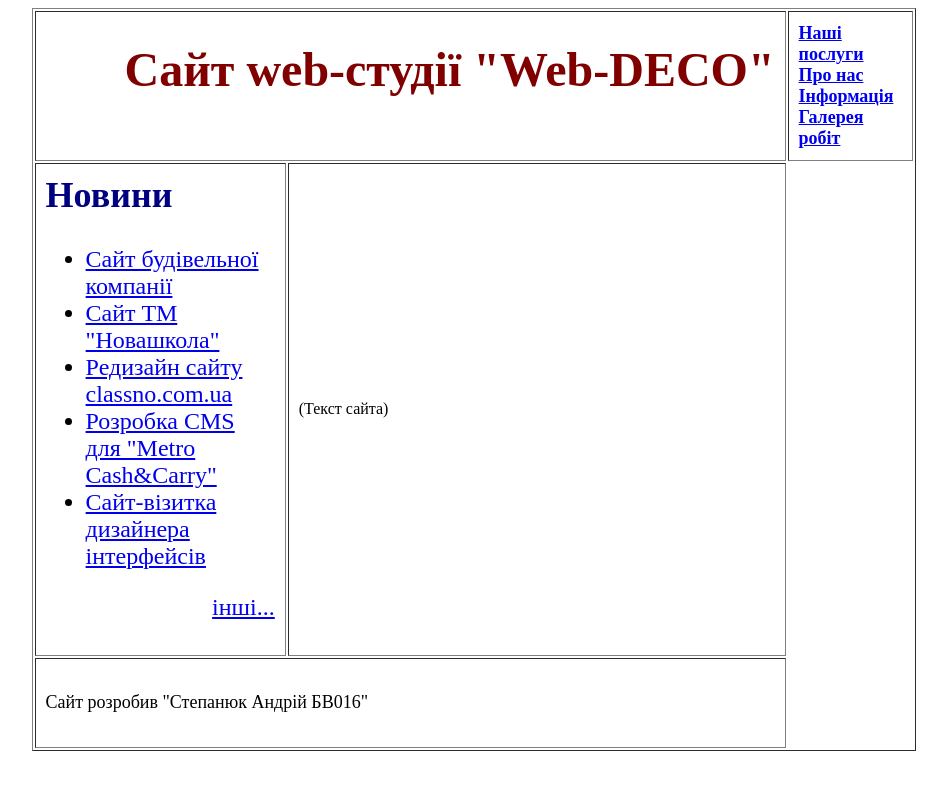
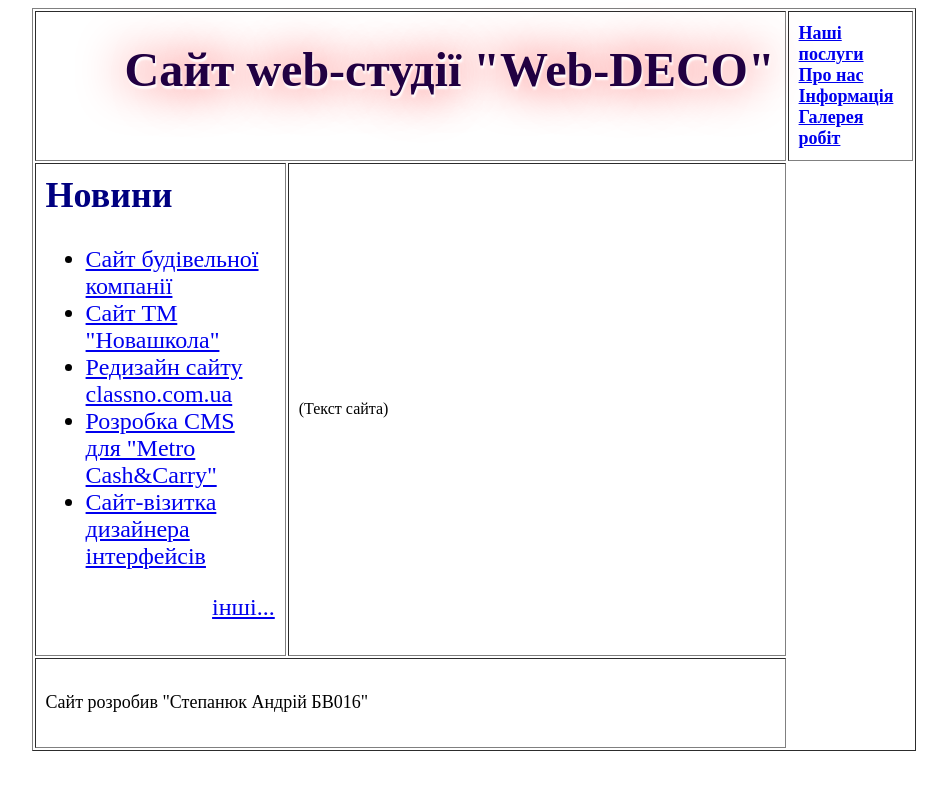
Before and after one commit to Bartumeys1/Bartumeys1.Github.io, a plain HTML site: page Index.html in a window 1280 px wide. Shown: the whole page, without its empty margins (166-1113 px from the left). Drawn offline with Linux system fonts and the light colour scheme.

Commit message:
09 - Add style shadow

```diff
--- a/Index.html
+++ b/Index.html
@@ -2,13 +2,20 @@
 <head>
 	<meta charset="utf-8">
 	<title>Сайт web-студії "Web-DECO"</title>
+	<style>
+		.shadowtext{
+			text-shadow: 1px 3px 2px white, 0 0 1em red;
+			color: #210042;
+			font-size: 2em;
+		}
+	</style>
 </head>
  <body background="images/bg.jpg">
 
 	 <table border="1" align="center" cellpadding="10" width ="70%">
 		<tr>
 			<td colspan ="2" height ="150" align="right" hspace ="5">
-				<font size="5" color ="maroon"><h1> Сайт web-студії "Web-DECO"</h1></font></td>
+				<font size="5" color ="Maroon"><h1 class="shadowtext"> Сайт web-студії "Web-DECO"</h1></font></td>
 						<td colspan ="2">
 			<font size ="4"><b>
 				<a href="#">Наші послуги</a>&nbsp;&nbsp; <a href="#">Про нас</a>&nbsp;&nbsp;
```
